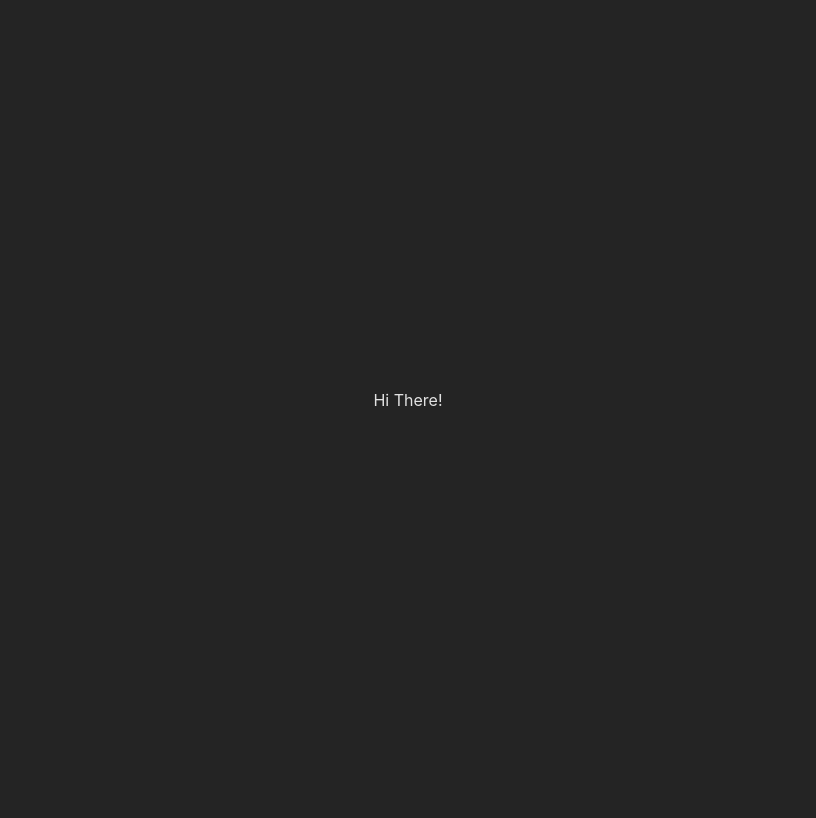
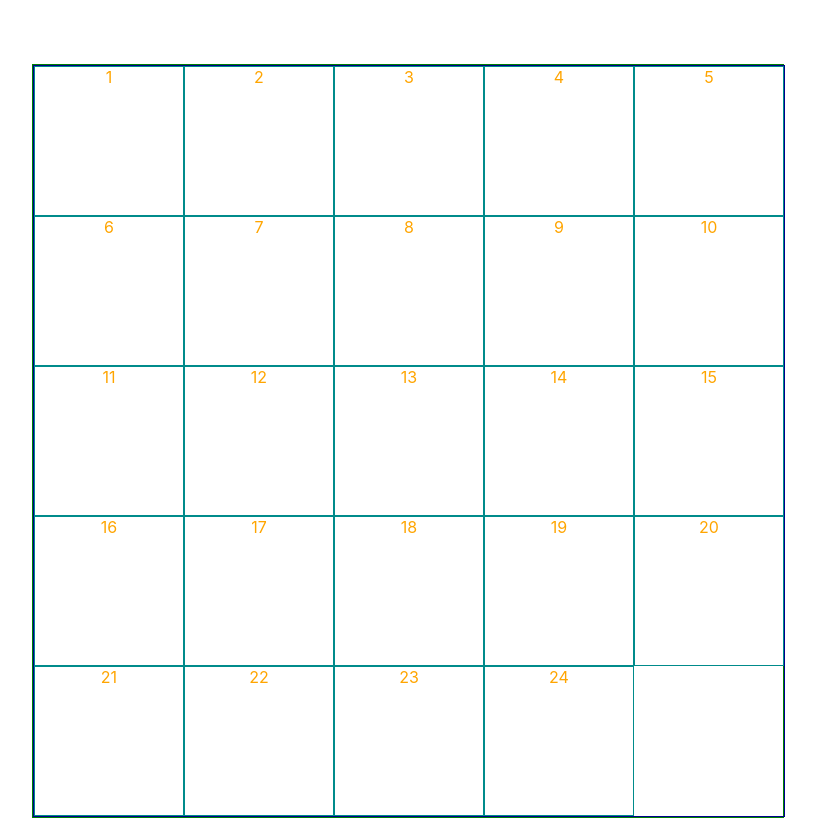
Before and after one commit to Gina-K/slalom-bingo-react-ts, a React (Vite) app: page / in a window 1280 px wide. Shown: the whole page, without its empty margins (232-1048 px from the left). Built offline with nearby package versions, Linux system fonts and the light colour scheme.

Commit message:
render bingo field

```diff
--- a/src/App.css
+++ b/src/App.css
@@ -1,6 +1,4 @@
 #root {
   max-width: 1280px;
   margin: 0 auto;
-  padding: 2rem;
-  text-align: center;
 }
--- a/src/App.tsx
+++ b/src/App.tsx
@@ -1,10 +1,11 @@
 import './App.css'
+import { BingoField } from './components/BingoField'
 
 function App() {
 
   return (
     <>
-      <div>Hi There!</div>
+      <BingoField></BingoField>
     </>
   )
 }
--- /dev/null
+++ b/src/assets/bingoCell.module.css
@@ -0,0 +1,6 @@
+.container {
+  text-align: center;
+  aspect-ratio: 1 / 1;
+  color: orange;
+  border: 1px solid darkcyan;
+}
--- /dev/null
+++ b/src/assets/bingoField.module.css
@@ -0,0 +1,13 @@
+.container {
+  max-width: 750px;
+  min-width: 250px;
+  margin: 4rem auto 0;
+  border: 1px solid green;
+}
+
+.grid {
+  display: grid;
+  width: 100%;
+  grid-template-columns: repeat(5, 1fr);
+  border: 1px solid darkblue;
+}
--- /dev/null
+++ b/src/components/BingoCell.tsx
@@ -0,0 +1,15 @@
+import cell from '../assets/bingoCell.module.css'
+
+interface BingoCellProps {
+  text: string
+}
+
+export const BingoCell = ({ text }: BingoCellProps) => {
+  return (
+    <>
+      <div className={cell.container}>
+        <span>{text}</span>
+      </div>
+    </>
+  )
+}
--- /dev/null
+++ b/src/components/BingoField.tsx
@@ -0,0 +1,13 @@
+import field from '../assets/bingoField.module.css'
+import { FRUSTRATING_PHRASES } from '../consts'
+import { BingoCell } from './BingoCell'
+
+export const BingoField = () => {
+  return (
+    <div className={field.container}>
+      <div className={field.grid}>
+        {FRUSTRATING_PHRASES.map((phrase) => <BingoCell text={phrase} />)}
+      </div>
+    </div>
+  )
+}
--- /dev/null
+++ b/src/consts.ts
@@ -0,0 +1,26 @@
+export const FRUSTRATING_PHRASES = [
+  '1',
+  '2',
+  '3',
+  '4',
+  '5',
+  '6',
+  '7',
+  '8',
+  '9',
+  '10',
+  '11',
+  '12',
+  '13',
+  '14',
+  '15',
+  '16',
+  '17',
+  '18',
+  '19',
+  '20',
+  '21',
+  '22',
+  '23',
+  '24',
+]
--- a/src/index.css
+++ b/src/index.css
@@ -1,11 +1,5 @@
 :root {
   font-family: Inter, system-ui, Avenir, Helvetica, Arial, sans-serif;
-  line-height: 1.5;
-  font-weight: 400;
-
-  color: rgba(255, 255, 255, 0.87);
-  background-color: #242424;
-
   font-synthesis: none;
   text-rendering: optimizeLegibility;
   -webkit-font-smoothing: antialiased;
@@ -14,8 +8,4 @@
 
 body {
   margin: 0;
-  display: flex;
-  place-items: center;
-  min-width: 320px;
-  min-height: 100vh;
 }
```
